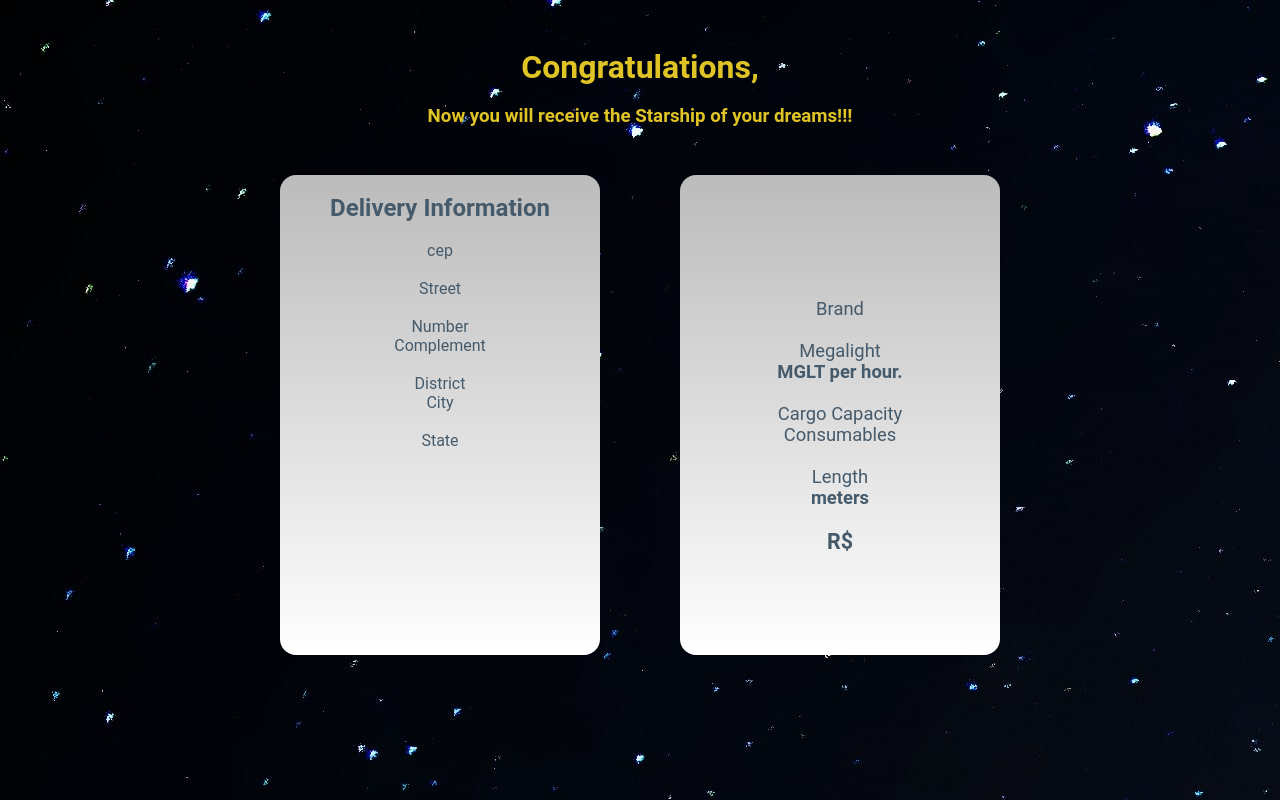
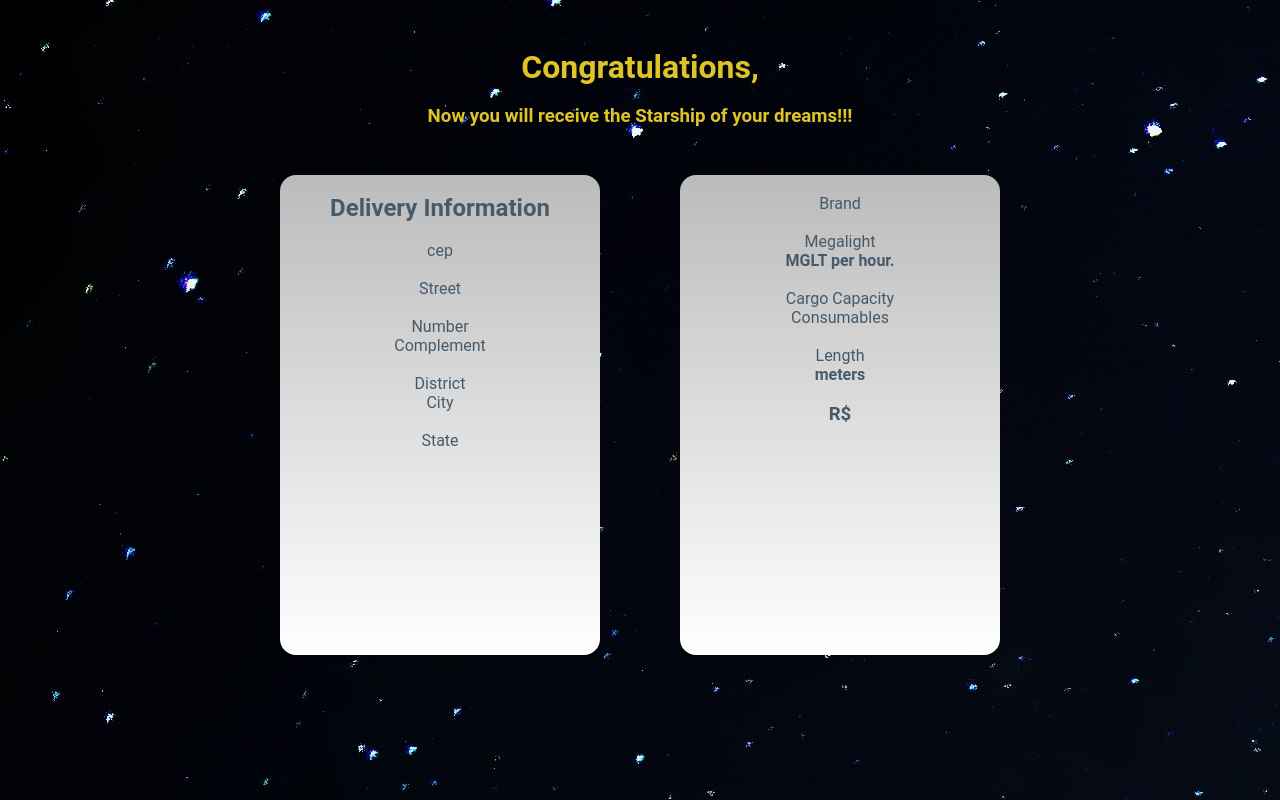
Before and after one commit to victorprimbuchele/starrout, a React (Vite) app in the folder starrout-app/: page /success in a window 1280 px wide. Built offline with nearby package versions, Linux system fonts and the light colour scheme.

Commit message:
bugfix/renamed-starship-details-classname

```diff
--- a/starrout-app/src/presentation/components/StarshipDetails.tsx/StarshipDetails.tsx
+++ b/starrout-app/src/presentation/components/StarshipDetails.tsx/StarshipDetails.tsx
@@ -26,7 +26,7 @@ export const StarshipsDetails: React.FC = observer(() => {
 
   return (
     <div>
-      <div className="starship-container">
+      <div className="starship-details-container">
         <h2>{name}</h2>
         <br />
         <p>Brand</p>
--- a/starrout-app/src/presentation/components/StarshipDetails.tsx/starship-details.scss
+++ b/starrout-app/src/presentation/components/StarshipDetails.tsx/starship-details.scss
@@ -1,6 +1,6 @@
 @import '../../styles/colors.scss';
 
-.starship-container {
+.starship-details-container {
   display: flex;
   flex-direction: column;
   color: $blue;
```
